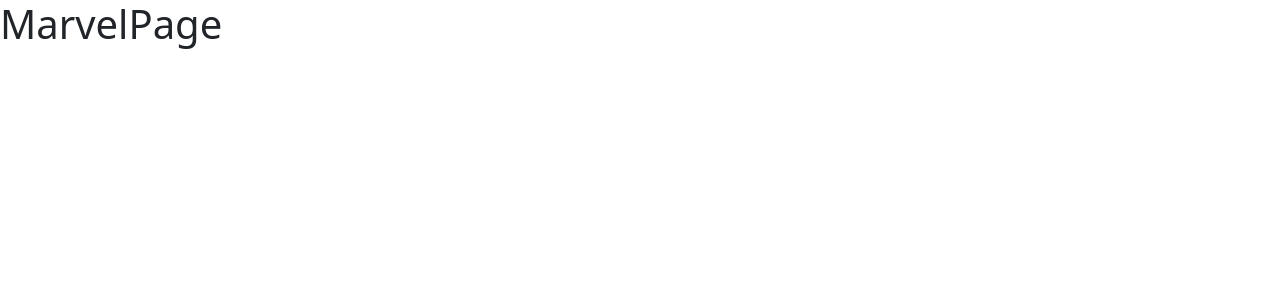
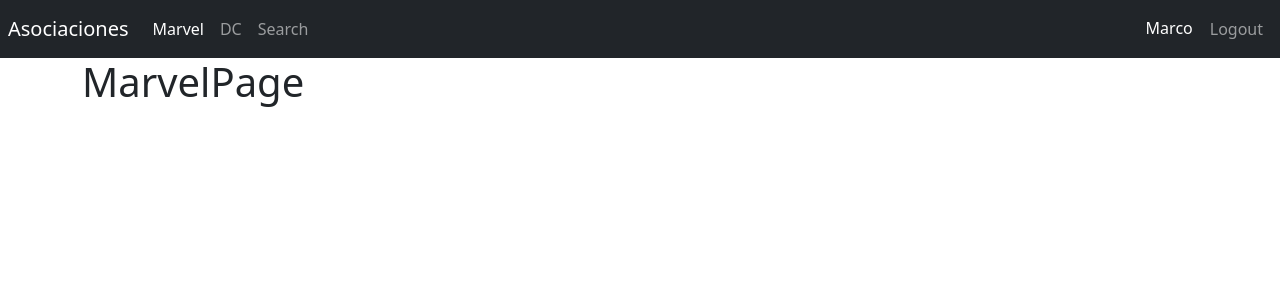
Before and after one commit to mtlv99/curso-react, a React (Vite) app in the folder 07-heroes-spa/: page /marvel in a window 1280 px wide. Shown: the top 300 px of the page. Built offline with nearby package versions, Linux system fonts and the light colour scheme.

Commit message:
Section 14: lesson 193 - second router and useNavigate custom hook

```diff
--- /dev/null
+++ b/07-heroes-spa/src/auth/index.js
@@ -0,0 +1 @@
+export * from './pages';
--- a/07-heroes-spa/src/auth/pages/LoginPage.jsx
+++ b/07-heroes-spa/src/auth/pages/LoginPage.jsx
@@ -1,9 +1,25 @@
 import React from 'react';
+import { useNavigate } from 'react-router-dom';
 
 export const LoginPage = () => {
-  console.log('');
+  // Ver comentario del Navbar.jsx
+  const navigate = useNavigate();
+
+  const onLogin = () => {
+    // Ver comentario del Navbar.jsx
+    // Acá se usa `/` para ir al root del app.
+    // Con replace para que el usuario no pueda volver al login.
+    navigate('/', { replace: true });
+  };
 
   return (
-    <h1>LoginPage</h1>
+    <div className="container mt-5">
+
+      <h1>Login</h1>
+      <hr />
+
+      <button type="button" onClick={onLogin} className="btn btn-primary">Login</button>
+
+    </div>
   );
 };
--- /dev/null
+++ b/07-heroes-spa/src/auth/pages/index.js
@@ -0,0 +1 @@
+export * from './LoginPage';
--- /dev/null
+++ b/07-heroes-spa/src/heroes/index.js
@@ -0,0 +1,5 @@
+export * from './pages';
+
+// Cuando hay que exportar un unico archivo, se puede exportar así,
+// en vez de crear un archivo de barril.
+export * from './routes/HeroesRoutes';
--- /dev/null
+++ b/07-heroes-spa/src/heroes/pages/HeroPage.jsx
@@ -0,0 +1,9 @@
+import React from 'react';
+
+export const HeroPage = () => {
+  console.log('');
+
+  return (
+    <h1>HeroPage</h1>
+  );
+};
--- /dev/null
+++ b/07-heroes-spa/src/heroes/pages/SearchPage.jsx
@@ -0,0 +1,9 @@
+import React from 'react';
+
+export const SearchPage = () => {
+  console.log('');
+
+  return (
+    <h1>SearchPage</h1>
+  );
+};
--- /dev/null
+++ b/07-heroes-spa/src/heroes/pages/index.js
@@ -0,0 +1,4 @@
+export * from './DcPage';
+export * from './MarvelPage';
+export * from './HeroPage';
+export * from './SearchPage';
--- /dev/null
+++ b/07-heroes-spa/src/heroes/routes/HeroesRoutes.jsx
@@ -0,0 +1,31 @@
+import React from 'react';
+import { Navigate, Route, Routes } from 'react-router-dom';
+
+import { Navbar } from '../../ui';
+import {
+  DcPage, HeroPage, MarvelPage, SearchPage,
+} from '../pages';
+
+export const HeroesRoutes = () => {
+  console.log('');
+
+  return (
+    <>
+      <Navbar />
+
+      <div className="container">
+        <Routes>
+
+          <Route path="marvel" element={<MarvelPage />} />
+          <Route path="dc" element={<DcPage />} />
+
+          <Route path="search" element={<SearchPage />} />
+          <Route path="hero" element={<HeroPage />} />
+
+          {/* Ruta comodín, si no hay ningun match, siempre irá a esta, es como el default de un switch */}
+          <Route path="/" element={<Navigate to="/marvel" />} />
+        </Routes>
+      </div>
+    </>
+  );
+};
--- a/07-heroes-spa/src/router/AppRouter.jsx
+++ b/07-heroes-spa/src/router/AppRouter.jsx
@@ -1,19 +1,19 @@
 import React from 'react';
-import { Navigate, Route, Routes } from 'react-router-dom';
-import { LoginPage } from '../auth/pages/LoginPage';
-import { DcPage } from '../heroes/pages/DcPage';
-import { MarvelPage } from '../heroes/pages/MarvelPage';
+import { Route, Routes } from 'react-router-dom';
+
+import { Navbar } from '../ui';
+import { LoginPage } from '../auth';
+import { HeroesRoutes } from '../heroes';
 
 export const AppRouter = () => {
   console.log('');
   return (
     <Routes>
-      <Route path="marvel" element={<MarvelPage />} />
-      <Route path="dc" element={<DcPage />} />
+
       <Route path="login" element={<LoginPage />} />
 
-      {/* Ruta comodín, si no hay ningun match, siempre irá a esta, es como el default de un switch */}
-      <Route path="/" element={<Navigate to="/marvel" />} />
+      {/* Cualquier ruta que no sea el LoginPage pase por este componente/router */}
+      <Route path="/*" element={<HeroesRoutes />} />
     </Routes>
   );
 };
--- /dev/null
+++ b/07-heroes-spa/src/ui/components/Navbar.jsx
@@ -0,0 +1,69 @@
+import { Link, NavLink, useNavigate } from 'react-router-dom';
+
+export const Navbar = () => {
+  // Antes, en versiones anteriores de React y React Router DOM, la info venia por
+  // props en un objeto.
+  // La forma nueva de acceder al objeto de navigation es por medio de este nuevo custom hook:
+  const navigate = useNavigate();
+
+  const onLogout = () => {
+    // También tiene unos atributos adicionales llamados state y replace, que se verán a fondo
+    // más adelante.
+    // El replace sirve para reemplazar la ultima ruta en el stack de navegación, util para NO
+    // permitir devolverse al historial de navegacion anterior, utilizando los botones de navegacion del browser.
+    navigate('/login', { replace: true });
+  };
+
+  return (
+
+    <nav className="navbar navbar-expand-sm navbar-dark bg-dark p-2">
+
+      <Link
+        className="navbar-brand"
+        to="/"
+      >
+        Asociaciones
+      </Link>
+
+      <div className="navbar-collapse">
+        <div className="navbar-nav">
+
+          <NavLink
+            className={({ isActive }) => `nav-item nav-link ${isActive ? 'active' : ''}`}
+            to="/marvel"
+          >
+            Marvel
+          </NavLink>
+
+          <NavLink
+            className={({ isActive }) => `nav-item nav-link ${isActive ? 'active' : ''}`}
+            to="/dc"
+          >
+            DC
+          </NavLink>
+
+          <NavLink
+            className={({ isActive }) => `nav-item nav-link ${isActive ? 'active' : ''}`}
+            to="/search"
+          >
+            Search
+          </NavLink>
+        </div>
+      </div>
+
+      <div className="navbar-collapse collapse w-100 order-3 dual-collapse2 d-flex justify-content-end">
+        <ul className="navbar-nav ml-auto">
+
+          <span className="nav-item nav-link text-white">
+            Marco
+          </span>
+
+          <button type="button" className="nav-item nav-link btn" onClick={onLogout}>
+            Logout
+          </button>
+
+        </ul>
+      </div>
+    </nav>
+  );
+};
--- /dev/null
+++ b/07-heroes-spa/src/ui/components/index.js
@@ -0,0 +1 @@
+export * from './Navbar';
--- /dev/null
+++ b/07-heroes-spa/src/ui/index.js
@@ -0,0 +1 @@
+export * from './components';
```
